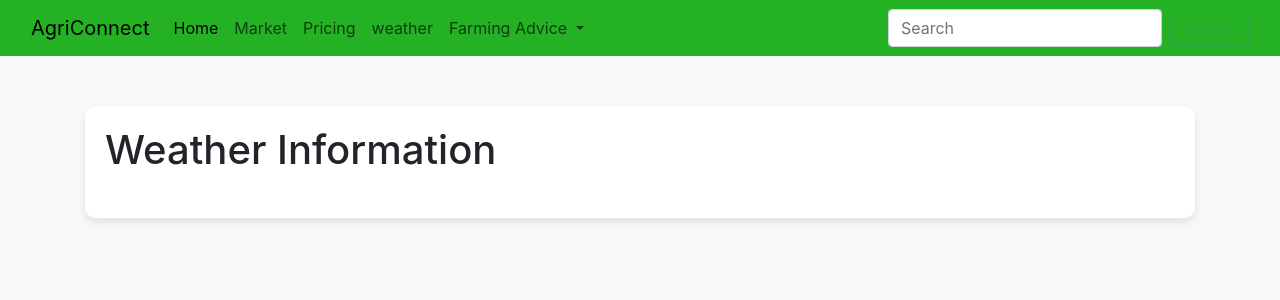
After one commit to prabesh-raj-pant/AgriConnect, a Django app: page /weather in a window 1280 px wide. The commit adds this page. Shown: the top 300 px of the page. Run offline with Django 5.2, Linux system fonts and the light colour scheme; some libraries are stand-ins or nearby versions.

Commit message:
weather api integration update

```diff
--- a/Agriconnect/urls.py
+++ b/Agriconnect/urls.py
@@ -1,12 +1,13 @@
 
 from django.contrib import admin
 from django.urls import path
-from .views import index,pricing,fertilizerCalculator
+from .views import *
 
 urlpatterns = [
     path('',index),
     path('index',index),
     path('fertilizerCalculator',fertilizerCalculator),
+    path('weather',weather),
     path('pricing',pricing),
     path('admin/', admin.site.urls),
 
--- a/Agriconnect/views.py
+++ b/Agriconnect/views.py
@@ -7,3 +7,5 @@ def pricing(request):
     return render(request,'pricing.html')
 def fertilizerCalculator(request):
     return render(request,'fertilizerCalculator.html')
+def weather(request):
+    return render(request,'weather.html')
--- a/templates/fertilizerCalculator.html
+++ b/templates/fertilizerCalculator.html
@@ -34,6 +34,9 @@
           </li>
           <li class="nav-item">
             <a class="nav-link" href="pricing">Pricing</a>
+          </li>
+          <li class="nav-item">
+            <a class="nav-link" href="weather">weather</a>
           </li>
           <li class="nav-item dropdown">
             <a class="nav-link dropdown-toggle" href="#" role="button" data-bs-toggle="dropdown" aria-expanded="false">
--- a/templates/index.html
+++ b/templates/index.html
@@ -49,6 +49,9 @@
                 <a class="nav-link" href="#">Market</a>
               </li><li class="nav-item">
                 <a class="nav-link" href="pricing">Pricing</a>
+              </li>
+              <li class="nav-item">
+                <a class="nav-link" href="weather">weather</a>
               </li>
               <li class="nav-item dropdown">
                 <a class="nav-link dropdown-toggle" href="#" role="button" data-bs-toggle="dropdown" aria-expanded="false">
--- a/templates/pricing.html
+++ b/templates/pricing.html
@@ -34,6 +34,9 @@
           </li>
           <li class="nav-item">
             <a class="nav-link" href="pricing">Pricing</a>
+          </li>
+          <li class="nav-item">
+            <a class="nav-link" href="weather">weather</a>
           </li>
           <li class="nav-item dropdown">
             <a class="nav-link dropdown-toggle" href="#" role="button" data-bs-toggle="dropdown" aria-expanded="false">
--- /dev/null
+++ b/templates/weather.html
@@ -0,0 +1,152 @@
+<!DOCTYPE html>
+<html lang="en">
+
+<head>
+  <meta charset="UTF-8">
+  <meta name="viewport" content="width=device-width, initial-scale=1.0">
+  <title>Weather Information</title>
+  <link rel="stylesheet" href="https://stackpath.bootstrapcdn.com/bootstrap/4.3.1/css/bootstrap.min.css">
+  <link href="https://cdn.jsdelivr.net/npm/bootstrap@5.3.2/dist/css/bootstrap.min.css" rel="stylesheet" integrity="sha384-T3c6CoIi6uLrA9TneNEoa7RxnatzjcDSCmG1MXxSR1GAsXEV/Dwwykc2MPK8M2HN"crossorigin="anonymous"/>
+    <link rel="stylesheet" href="https://stackpath.bootstrapcdn.com/bootstrap/4.5.2/css/bootstrap.min.css">
+  <style>
+    body {
+      background-color: #f8f9fa;
+    }
+
+    .container {
+      margin-top: 50px;
+    }
+
+    .weather-card {
+      background-color: #ffffff;
+      padding: 20px;
+      border-radius: 10px;
+      box-shadow: 0 4px 8px rgba(0, 0, 0, 0.1);
+      margin-bottom: 20px;
+    }
+
+    .modal-body p {
+      margin-bottom: 10px;
+    }
+  </style>
+</head>
+
+<body>
+  <nav class="navbar navbar-expand-lg" style="background-color: rgb(36, 177, 36)">
+    <div class="container-fluid">
+      <a class="navbar-brand" href="#">AgriConnect</a>
+      <button class="navbar-toggler" type="button" data-bs-toggle="collapse" data-bs-target="#navbarSupportedContent" aria-controls="navbarSupportedContent" aria-expanded="false" aria-label="Toggle navigation">
+        <span class="navbar-toggler-icon"></span>
+      </button>
+      <div class="collapse navbar-collapse" id="navbarSupportedContent">
+        <ul class="navbar-nav me-auto mb-2 mb-lg-0">
+          <li class="nav-item">
+            <a class="nav-link active" aria-current="page" href="">Home</a>
+          </li>
+          <li class="nav-item">
+            <a class="nav-link" href="#">Market</a>
+          </li><li class="nav-item">
+            <a class="nav-link" href="pricing">Pricing</a>
+          </li>
+          <li class="nav-item">
+            <a class="nav-link" href="weather">weather</a>
+          </li>
+          <li class="nav-item dropdown">
+            <a class="nav-link dropdown-toggle" href="#" role="button" data-bs-toggle="dropdown" aria-expanded="false">
+              Farming Advice
+            </a>
+            <ul class="dropdown-menu">
+              <li><a class="dropdown-item" href="fertilizerCalculator">fertilizer calculator</a></li>
+              <li><a class="dropdown-item" href="#">modern farming technique</a></li>
+              <li><a class="dropdown-item" href="#">financial Schemes</a></li>
+            </ul>
+          </li>
+
+        </ul>
+        <form class="d-flex" role="search">
+          <input class="form-control me-2" type="search" placeholder="Search" aria-label="Search">
+          <button class="btn btn-outline-success" type="submit">Search</button>
+        </form>
+      </div>
+    </div>
+  </nav>
+  <section>
+     <div class="container">
+    <div class="weather-card">
+      <h1 class="mb-4">Weather Information</h1>
+
+      <div id="weather-info">
+        <!-- Weather information will be displayed here -->
+      </div>
+
+      <!-- Modal for Heavy Rain Warning -->
+      <div class="modal fade" id="partlycloudymodal" tabindex="-1" role="dialog" aria-labelledby="partlycloudymodalLabel"
+        aria-hidden="true">
+        <div class="modal-dialog" role="document">
+          <div class="modal-content">
+            <div class="modal-header">
+              <h5 class="modal-title" id="partlycloudymodalLabel">Partly Cloudy Weather Tips</h5>
+              <button type="button" class="close" data-dismiss="modal" aria-label="Close">
+                <span aria-hidden="true">&times;</span>
+              </button>
+            </div>
+            <div class="modal-body">
+              <ol>
+                <li><strong>Optimize Irrigation Schedules:</strong>
+                  <p>During partly cloudy weather, adjust irrigation schedules based on the cloud cover and expected
+                    sunlight. Use moisture sensors in the soil to monitor actual moisture levels and avoid
+                    overwatering.</p>
+                </li>
+
+                <li><strong>Implement Crop Protection Measures:</strong>
+                  <p>Partly cloudy conditions can be associated with unpredictable weather patterns. Be vigilant for
+                    sudden changes in weather. Consider implementing crop protection measures, such as covering
+                    sensitive crops with temporary shading materials or row covers.</p>
+                </li>
+              </ol>
+            </div>
+            <div class="modal-footer">
+              <button type="button" class="btn btn-secondary" data-dismiss="modal">Close</button>
+            </div>
+          </div>
+        </div>
+      </div>
+    </div>
+  </div>
+  </section>
+
+
+  <script src="https://code.jquery.com/jquery-3.3.1.slim.min.js"></script>
+  <script src="https://cdnjs.cloudflare.com/ajax/libs/popper.js/1.14.7/umd/popper.min.js"></script>
+  <script src="https://stackpath.bootstrapcdn.com/bootstrap/4.3.1/js/bootstrap.min.js"></script>
+
+  <script>
+    const apiKey = '512545a587374ea6bfd102326232712';
+    const apiUrl = `http://api.weatherapi.com/v1/current.json?key=${apiKey}&q=kathmandu`;
+
+    const getWeatherInfo = async () => {
+      try {
+        const response = await fetch(apiUrl);
+        const data = await response.json();
+
+        const weatherInfo = document.getElementById('weather-info');
+        weatherInfo.innerHTML = `
+                <p>City: ${data.location.name}, ${data.location.country}</p>
+                <p>Temperature: ${data.current.temp_c} &deg;C</p>
+                <p>Weather: ${data.current.condition.text}</p>
+            `;
+
+        if (data.current.condition.text.toLowerCase().includes('partly cloudy')) {
+          $('#partlycloudymodal').modal('show');
+        }
+      } catch (error) {
+        console.error('Error fetching weather data:', error);
+      }
+    };
+
+    window.onload = getWeatherInfo;
+  </script>
+
+</body>
+
+</html>
```
